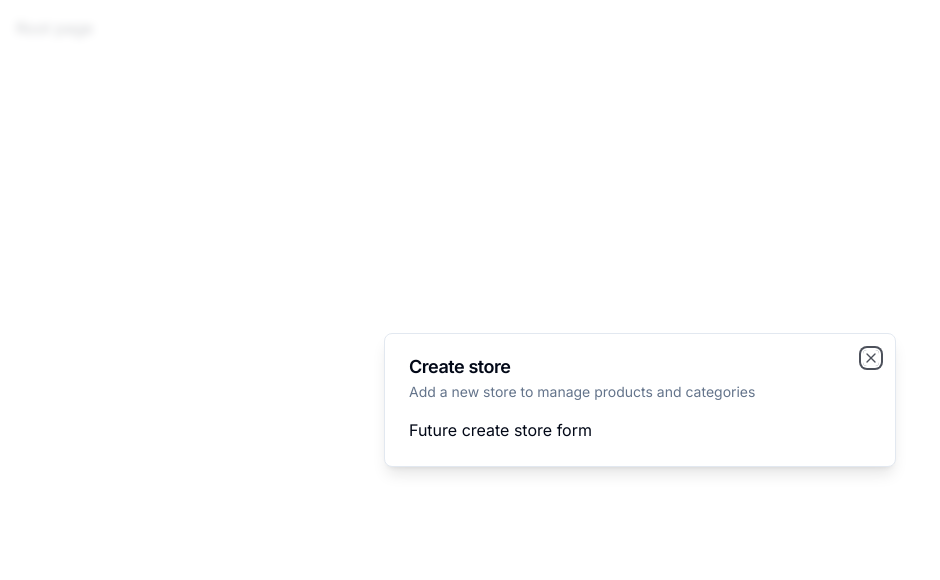
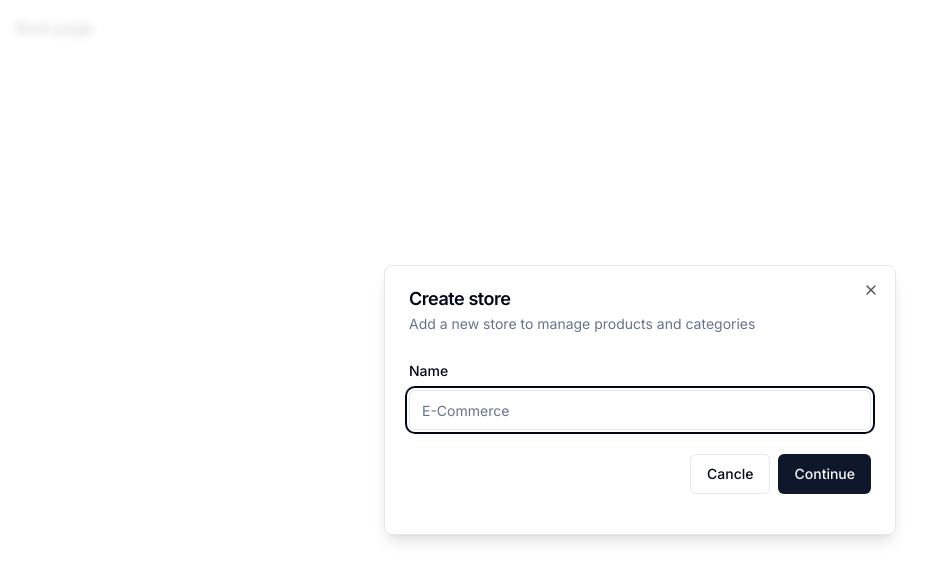
Before and after one commit to kanaji487/ecommerce-admin, a Next.js app: page / in a window 1280 px wide. Shown: the top 580 px of the page, without its empty margins (0-940 px from the left). Built offline with nearby package versions, Linux system fonts and the light colour scheme.

Commit message:
create from component

```diff
--- a/components/modals/store-modal.tsx
+++ b/components/modals/store-modal.tsx
@@ -1,10 +1,31 @@
 "use client"
 import { Modal } from "@/components/ui/modal";
 import { useStoreModal } from "@/hooks/use-store-modal";
+import * as z from "zod";
+import { useForm } from "react-hook-form";
+import { zodResolver } from "@hookform/resolvers/zod";
+import { Form, FormControl, FormField, FormItem, FormLabel, FormMessage } from "@/components/ui/form";
+import { Input } from "@/components/ui/input";
+import { Button } from "@/components/ui/button";
+
+const formSchema = z.object({
+    name: z.string().min(1),
+});
 
 export const StoreModal = () => {
     const storeModal = useStoreModal();
 
+    const form = useForm<z.infer<typeof formSchema>>({
+        resolver: zodResolver(formSchema),
+        defaultValues: {
+            name: "",
+        },
+    });
+
+    const onSubmit = async (values: z.infer<typeof formSchema>) => {
+        console.log(values);
+        //TODO: Create store
+    }
     return (
         <Modal
             title="Create store"
@@ -12,7 +33,39 @@
             isOpen={storeModal.isOpen}
             onClose={storeModal.onClose}
         >
-            Future create store form
+            <div>
+                <div className="space-y-4 py-2 pb-4">
+                    <Form {...form}>
+                        <form onSubmit={form.handleSubmit(onSubmit)}>
+                            <FormField
+                                control={form.control}
+                                name="name"
+                                render={({ field }) => (
+                                    <FormItem>
+                                        <FormLabel>Name</FormLabel>
+                                        <FormControl>
+                                            <Input
+                                                placeholder="E-Commerce"
+                                                {...field}
+                                            />
+                                        </FormControl>
+                                        <FormMessage />
+                                    </FormItem>
+                                )}
+                            />
+                            <div className="pt-6 space-x-2 flex items-center justify-end w-full">
+                                <Button
+                                    variant="outline"
+                                    onClick={storeModal.onClose}
+                                >
+                                    Cancle
+                                </Button>
+                                <Button type="submit">Continue</Button>
+                            </div>
+                        </form>
+                    </Form>
+                </div>
+            </div>
         </Modal>
     )
 }
--- /dev/null
+++ b/components/ui/form.tsx
@@ -0,0 +1,176 @@
+import * as React from "react"
+import * as LabelPrimitive from "@radix-ui/react-label"
+import { Slot } from "@radix-ui/react-slot"
+import {
+  Controller,
+  ControllerProps,
+  FieldPath,
+  FieldValues,
+  FormProvider,
+  useFormContext,
+} from "react-hook-form"
+
+import { cn } from "@/lib/utils"
+import { Label } from "@/components/ui/label"
+
+const Form = FormProvider
+
+type FormFieldContextValue<
+  TFieldValues extends FieldValues = FieldValues,
+  TName extends FieldPath<TFieldValues> = FieldPath<TFieldValues>
+> = {
+  name: TName
+}
+
+const FormFieldContext = React.createContext<FormFieldContextValue>(
+  {} as FormFieldContextValue
+)
+
+const FormField = <
+  TFieldValues extends FieldValues = FieldValues,
+  TName extends FieldPath<TFieldValues> = FieldPath<TFieldValues>
+>({
+  ...props
+}: ControllerProps<TFieldValues, TName>) => {
+  return (
+    <FormFieldContext.Provider value={{ name: props.name }}>
+      <Controller {...props} />
+    </FormFieldContext.Provider>
+  )
+}
+
+const useFormField = () => {
+  const fieldContext = React.useContext(FormFieldContext)
+  const itemContext = React.useContext(FormItemContext)
+  const { getFieldState, formState } = useFormContext()
+
+  const fieldState = getFieldState(fieldContext.name, formState)
+
+  if (!fieldContext) {
+    throw new Error("useFormField should be used within <FormField>")
+  }
+
+  const { id } = itemContext
+
+  return {
+    id,
+    name: fieldContext.name,
+    formItemId: `${id}-form-item`,
+    formDescriptionId: `${id}-form-item-description`,
+    formMessageId: `${id}-form-item-message`,
+    ...fieldState,
+  }
+}
+
+type FormItemContextValue = {
+  id: string
+}
+
+const FormItemContext = React.createContext<FormItemContextValue>(
+  {} as FormItemContextValue
+)
+
+const FormItem = React.forwardRef<
+  HTMLDivElement,
+  React.HTMLAttributes<HTMLDivElement>
+>(({ className, ...props }, ref) => {
+  const id = React.useId()
+
+  return (
+    <FormItemContext.Provider value={{ id }}>
+      <div ref={ref} className={cn("space-y-2", className)} {...props} />
+    </FormItemContext.Provider>
+  )
+})
+FormItem.displayName = "FormItem"
+
+const FormLabel = React.forwardRef<
+  React.ElementRef<typeof LabelPrimitive.Root>,
+  React.ComponentPropsWithoutRef<typeof LabelPrimitive.Root>
+>(({ className, ...props }, ref) => {
+  const { error, formItemId } = useFormField()
+
+  return (
+    <Label
+      ref={ref}
+      className={cn(error && "text-destructive", className)}
+      htmlFor={formItemId}
+      {...props}
+    />
+  )
+})
+FormLabel.displayName = "FormLabel"
+
+const FormControl = React.forwardRef<
+  React.ElementRef<typeof Slot>,
+  React.ComponentPropsWithoutRef<typeof Slot>
+>(({ ...props }, ref) => {
+  const { error, formItemId, formDescriptionId, formMessageId } = useFormField()
+
+  return (
+    <Slot
+      ref={ref}
+      id={formItemId}
+      aria-describedby={
+        !error
+          ? `${formDescriptionId}`
+          : `${formDescriptionId} ${formMessageId}`
+      }
+      aria-invalid={!!error}
+      {...props}
+    />
+  )
+})
+FormControl.displayName = "FormControl"
+
+const FormDescription = React.forwardRef<
+  HTMLParagraphElement,
+  React.HTMLAttributes<HTMLParagraphElement>
+>(({ className, ...props }, ref) => {
+  const { formDescriptionId } = useFormField()
+
+  return (
+    <p
+      ref={ref}
+      id={formDescriptionId}
+      className={cn("text-sm text-muted-foreground", className)}
+      {...props}
+    />
+  )
+})
+FormDescription.displayName = "FormDescription"
+
+const FormMessage = React.forwardRef<
+  HTMLParagraphElement,
+  React.HTMLAttributes<HTMLParagraphElement>
+>(({ className, children, ...props }, ref) => {
+  const { error, formMessageId } = useFormField()
+  const body = error ? String(error?.message) : children
+
+  if (!body) {
+    return null
+  }
+
+  return (
+    <p
+      ref={ref}
+      id={formMessageId}
+      className={cn("text-sm font-medium text-destructive", className)}
+      {...props}
+    >
+      {body}
+    </p>
+  )
+})
+FormMessage.displayName = "FormMessage"
+
+export {
+  useFormField,
+  Form,
+  FormItem,
+  FormLabel,
+  FormControl,
+  FormDescription,
+  FormMessage,
+  FormField,
+}
--- /dev/null
+++ b/components/ui/input.tsx
@@ -0,0 +1,25 @@
+import * as React from "react"
+
+import { cn } from "@/lib/utils"
+
+export interface InputProps
+  extends React.InputHTMLAttributes<HTMLInputElement> {}
+
+const Input = React.forwardRef<HTMLInputElement, InputProps>(
+  ({ className, type, ...props }, ref) => {
+    return (
+      <input
+        type={type}
+        className={cn(
+          "flex h-10 w-full rounded-md border border-input bg-background px-3 py-2 text-sm ring-offset-background file:border-0 file:bg-transparent file:text-sm file:font-medium placeholder:text-muted-foreground focus-visible:outline-none focus-visible:ring-2 focus-visible:ring-ring focus-visible:ring-offset-2 disabled:cursor-not-allowed disabled:opacity-50",
+          className
+        )}
+        ref={ref}
+        {...props}
+      />
+    )
+  }
+)
+Input.displayName = "Input"
+
+export { Input }
--- /dev/null
+++ b/components/ui/label.tsx
@@ -0,0 +1,26 @@
+"use client"
+
+import * as React from "react"
+import * as LabelPrimitive from "@radix-ui/react-label"
+import { cva, type VariantProps } from "class-variance-authority"
+
+import { cn } from "@/lib/utils"
+
+const labelVariants = cva(
+  "text-sm font-medium leading-none peer-disabled:cursor-not-allowed peer-disabled:opacity-70"
+)
+
+const Label = React.forwardRef<
+  React.ElementRef<typeof LabelPrimitive.Root>,
+  React.ComponentPropsWithoutRef<typeof LabelPrimitive.Root> &
+    VariantProps<typeof labelVariants>
+>(({ className, ...props }, ref) => (
+  <LabelPrimitive.Root
+    ref={ref}
+    className={cn(labelVariants(), className)}
+    {...props}
+  />
+))
+Label.displayName = LabelPrimitive.Root.displayName
+
+export { Label }
--- a/package.json
+++ b/package.json
@@ -10,7 +10,9 @@
   },
   "dependencies": {
     "@clerk/nextjs": "^4.25.3",
+    "@hookform/resolvers": "^3.3.1",
     "@radix-ui/react-dialog": "^1.0.5",
+    "@radix-ui/react-label": "^2.0.2",
     "@radix-ui/react-slot": "^1.0.2",
     "class-variance-authority": "^0.7.0",
     "clsx": "^2.0.0",
@@ -18,8 +20,10 @@
     "next": "13.5.4",
     "react": "^18",
     "react-dom": "^18",
+    "react-hook-form": "^7.47.0",
     "tailwind-merge": "^1.14.0",
     "tailwindcss-animate": "^1.0.7",
+    "zod": "^3.22.4",
     "zustand": "^4.4.3"
   },
   "devDependencies": {
```
Also changed, not shown: 1 other file (tests, documents, lock files or other folders).
